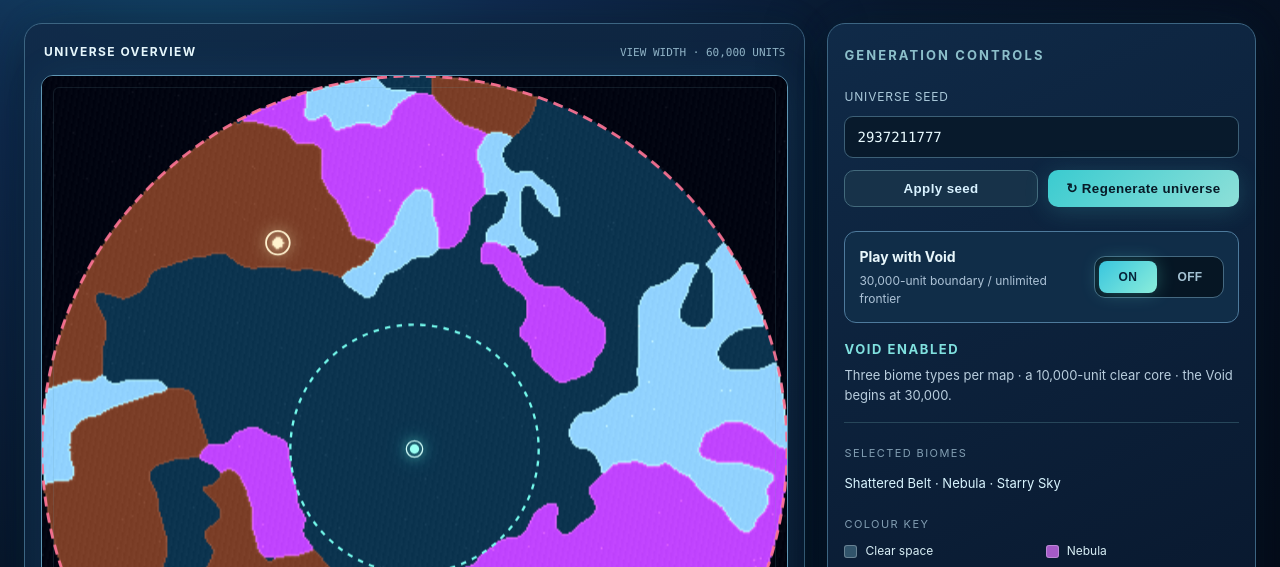
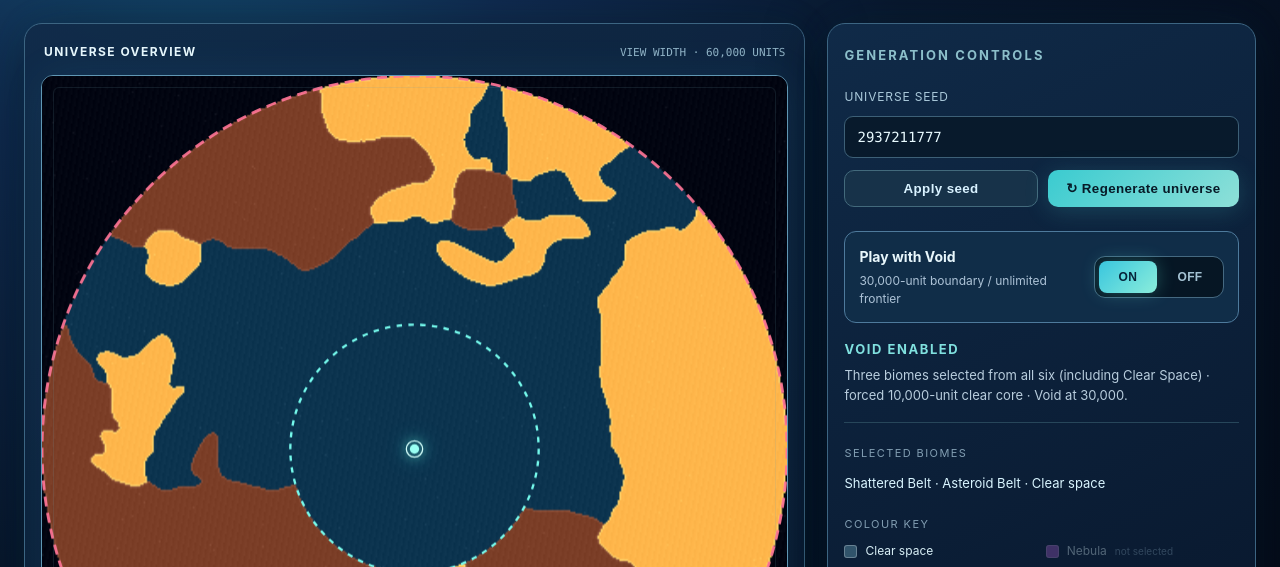
Before and after one commit to smil3ymil3y09-cell/Deep-Blue, a plain HTML site: page map-forge.html in a window 1280 px wide. Shown: the part 215-782 px from the top of the page. Drawn offline with Linux system fonts and the light colour scheme.

Commit message:
Sync Map Forge with six-biome generation and visible Clear Space outside safe core

```diff
--- a/map-forge.html
+++ b/map-forge.html
@@ -66,7 +66,7 @@ kbd{font:12px ui-monospace,Consolas,monospace;border:1px solid #456077;border-ra
   <div class="status"><strong id="modeValue">VOID ENABLED</strong><p id="modeDesc"></p></div>
   <div class="info-label">SELECTED BIOMES</div><div id="selected"></div>
   <div class="info-label">COLOUR KEY</div><div id="biomes" class="legend"></div>
-  <p class="note">The dashed cyan circle marks the 10,000-unit safe region. The red circle marks the Void boundary when enabled. The cream marker indicates the Altar's approximate position.</p>
+  <p class="note">The dashed cyan circle marks the always-clear 10,000-unit safe region. Clear Space can also appear outside the safe region. The red circle marks the Void boundary when enabled. The cream marker indicates the Altar's approximate position.</p>
   <p class="note">Generation uses Deep Blue's biome logic. Visualisation omits some live-game features such as individual asteroids, moving wrecks and formation-clearance adjustments to Altar placement.</p>
   <div class="info-label">EFFECTIVE SEED</div><div class="meta" id="seedActual"></div>
 </aside></div>
@@ -103,8 +103,8 @@ function biomeAt(x,y){
   const chosen=preflightMode==='seed'?Number($('pfWeather').value):NaN;
   if(Number.isInteger(chosen)&&chosen>=0&&chosen<=5)return chosen;
   // Continuous seeded biome fields, valid at any coordinate without storing an infinite map.
-  let best=1,score=-Infinity;
-  for(let type=1;type<=5;type++){
+  let best=0,score=-Infinity;
+  for(let type=0;type<=5;type++){
    const a=biomeNoise(x,y,8800,(expeditionSeed+Math.imul(type,911382323))|0);
    const b=biomeNoise(x,y,3200,(expeditionSeed^Math.imul(type,2038074743))|0);
    const v=a*.82+b*.18;
@@ -124,7 +124,6 @@ function biomeAt(x,y){
  let best=0;for(let k=1;k<weights.length;k++)if(weights[k]>weights[best])best=k;
  return best;
 }
-
 function generateAltar(){
  altar=null;altarActivated=false;altarMessageTime=0;altarShakeTime=0;
  const rng=wreckRandom((expeditionSeed^0xa17a8e1)>>>0);
@@ -150,7 +149,7 @@ function generateAltar(){
 function generateBiomeMap(){
  if(!voidWorld()){
   biomeGrid=null;biomeTargets=Array(6).fill(0);biomeCoverage=Array(6).fill(0);
-  biomeDominants=[1,2,3,4,5];return;
+  biomeDominants=[0,1,2,3,4,5];return;
  }
  if(preflightRun&&preflightMode==='seed'&&$('pfWeather').value!=='normal'){
  const kind=Number($('pfWeather').value),grid=new Int8Array(BIOME_SIDE*BIOME_SIDE).fill(-1);
@@ -158,60 +157,105 @@ function generateBiomeMap(){
  biomeGrid=grid;biomeTargets=Array(6).fill(0);biomeTargets[kind]=100;biomeCoverage=biomeTargets.slice();biomeDominants=[kind,kind,kind];return;
  }
  const rng=wreckRandom((expeditionSeed^0xb10be777)>>>0);
- // Exactly three biome types are selected on Void-enabled maps.
- const availableBiomes=[1,2,3,BIOME_SHATTERED,BIOME_CRYSTAL];
- // Void expeditions use exactly three randomly selected biome types (plus clear space).
- for(let i=availableBiomes.length-1;i>0;i--){const j=Math.floor(rng()*(i+1));[availableBiomes[i],availableBiomes[j]]=[availableBiomes[j],availableBiomes[i]]}
+ // Sample exactly three from all SIX biome types. Clear Space (0) is a normal
+ // candidate, not an automatic fourth biome. The inner 10k is always clear
+ // regardless of which three were selected.
+ const availableBiomes=[0,1,2,3,BIOME_SHATTERED,BIOME_CRYSTAL];
+ for(let i=availableBiomes.length-1;i>0;i--){
+  const j=Math.floor(rng()*(i+1));
+  [availableBiomes[i],availableBiomes[j]]=[availableBiomes[j],availableBiomes[i]];
+ }
  biomeDominants=availableBiomes.slice(0,3);
- const biomeTypes=[0,...biomeDominants];
- const free=30+rng()*10;let a,b,d;
- do{a=65/3+rng()*20-10;b=65/3+rng()*20-10;d=100-free-a-b}while(Math.abs(d-65/3)>10);
- const targets=[free,a,b,d];biomeTargets=Array(6).fill(0);for(let k=0;k<4;k++)biomeTargets[biomeTypes[k]]=targets[k];
- const n=BIOME_SIDE**2,grid=new Int8Array(n).fill(-1),scores=new Float32Array(n*4),valid=[];
- const seeds=Array.from({length:14},()=>Math.floor(rng()*1e9)),directions=[-2.35,-.79,Math.PI/2];
+ const biomeTypes=biomeDominants;
+ // Balance the three selected biomes across the outer ring. The forced safe
+ // zone does not count toward their target percentages.
+ const a=27+rng()*13,b=27+rng()*13;
+ const targets=[a,b,100-a-b];
+ biomeTargets=Array(6).fill(0);
+ for(let k=0;k<3;k++)biomeTargets[biomeTypes[k]]=targets[k];
+
+ const n=BIOME_SIDE**2,grid=new Int8Array(n).fill(-1);
+ const scores=new Float32Array(n*3),valid=[];
+ const seeds=Array.from({length:11},()=>Math.floor(rng()*1e9));
+ const directions=[-2.35,-.79,Math.PI/2];
+
  for(let y=0;y<BIOME_SIDE;y++)for(let x=0;x<BIOME_SIDE;x++){
-  const wx=(x+.5)*BIOME_STEP-BIOME_LIMIT,wy=(y+.5)*BIOME_STEP-BIOME_LIMIT,dist=Math.hypot(wx,wy),idx=y*BIOME_SIDE+x;
-  if(dist<BIOME_SAFE){grid[idx]=0;continue}if(dist>=BIOME_LIMIT)continue;
+  const wx=(x+.5)*BIOME_STEP-BIOME_LIMIT,wy=(y+.5)*BIOME_STEP-BIOME_LIMIT;
+  const dist=Math.hypot(wx,wy),idx=y*BIOME_SIDE+x;
+  if(dist<BIOME_SAFE){grid[idx]=-2;continue}
+  if(dist>=BIOME_LIMIT)continue;
   valid.push(idx);
-  const ax=wx+(biomeNoise(wx,wy,7500,seeds[0])-.5)*5200,ay=wy+(biomeNoise(wx,wy,7500,seeds[1])-.5)*5200,angle=Math.atan2(-wy,wx);
-  for(let type=0;type<4;type++){
-   const pref=type===0?0:Math.max(...directions.map((v,i)=>biomeDominants[i]===biomeTypes[type]?Math.cos(angle-v):-2));
-   scores[idx*4+type]=biomeNoise(ax,ay,10500,seeds[type+2])*.66+biomeNoise(ax,ay,3700,seeds[type+6])*.26+biomeNoise(ax,ay,1200,seeds[type+10])*.08+pref*.15;
+  const ax=wx+(biomeNoise(wx,wy,7500,seeds[0])-.5)*5200;
+  const ay=wy+(biomeNoise(wx,wy,7500,seeds[1])-.5)*5200;
+  const angle=Math.atan2(-wy,wx);
+  for(let type=0;type<3;type++){
+   const pref=Math.cos(angle-directions[type]);
+   scores[idx*3+type]=biomeNoise(ax,ay,10500,seeds[type+2])*.66
+    +biomeNoise(ax,ay,3700,seeds[type+5])*.26
+    +biomeNoise(ax,ay,1200,seeds[type+8])*.08
+    +pref*.15;
   }
  }
- const bias=[.05,0,0,0];
+
+ const bias=[0,0,0];
  for(let pass=0;pass<95;pass++){
-  const counts=[0,0,0,0];
-  for(const idx of valid){let winner=0,best=-Infinity;for(let k=0;k<4;k++){const s=scores[idx*4+k]+bias[k];if(s>best){best=s;winner=k}}grid[idx]=winner;counts[winner]++}
-  for(let k=0;k<4;k++)bias[k]+=(targets[k]-counts[k]*100/valid.length)*.0015;
+  const counts=[0,0,0];
+  for(const idx of valid){
+   let winner=0,best=-Infinity;
+   for(let k=0;k<3;k++){
+    const score=scores[idx*3+k]+bias[k];
+    if(score>best){best=score;winner=k}
+   }
+   grid[idx]=winner;counts[winner]++;
+  }
+  for(let k=0;k<3;k++)bias[k]+=(targets[k]-counts[k]*100/valid.length)*.0015;
  }
- // Remove small connected weather components (minimum 0.5% of whole circular universe).
+
+ // Remove tiny disconnected islands for ALL selected biome types, including
+ // Clear Space when it is selected. -2 is the forced 10k safe core.
  const minCells=Math.ceil(Math.PI*BIOME_LIMIT**2*.005/BIOME_STEP**2);
  for(let pass=0;pass<4;pass++){
   const seen=new Uint8Array(n),small=[];
   for(const start of valid){
-   if(grid[start]===0||seen[start])continue;
+   if(seen[start])continue;
    const type=grid[start],queue=[start];seen[start]=1;
    for(let q=0;q<queue.length;q++){
     const at=queue[q],x=at%BIOME_SIDE,y=(at/BIOME_SIDE)|0;
-    for(const next of [x?at-1:-1,x<BIOME_SIDE-1?at+1:-1,y?at-BIOME_SIDE:-1,y<BIOME_SIDE-1?at+BIOME_SIDE:-1])
-     if(next>=0&&!seen[next]&&grid[next]===type){seen[next]=1;queue.push(next)}
+    for(const next of [
+     x?at-1:-1,x<BIOME_SIDE-1?at+1:-1,
+     y?at-BIOME_SIDE:-1,y<BIOME_SIDE-1?at+BIOME_SIDE:-1
+    ]){
+     if(next>=0&&!seen[next]&&grid[next]===type){
+      seen[next]=1;queue.push(next);
+     }
+    }
    }
    if(queue.length<minCells)small.push(queue);
   }
   if(!small.length)break;
   for(const component of small){
-   const counts=[0,0,0,0];
-   for(const idx of component){const x=idx%BIOME_SIDE,y=(idx/BIOME_SIDE)|0;for(const next of [x?idx-1:-1,x<BIOME_SIDE-1?idx+1:-1,y?idx-BIOME_SIDE:-1,y<BIOME_SIDE-1?idx+BIOME_SIDE:-1])if(next>=0&&grid[next]>=0&&grid[next]!==grid[idx])counts[grid[next]]++}
+   const counts=[0,0,0];
+   for(const idx of component){
+    const x=idx%BIOME_SIDE,y=(idx/BIOME_SIDE)|0;
+    for(const next of [
+     x?idx-1:-1,x<BIOME_SIDE-1?idx+1:-1,
+     y?idx-BIOME_SIDE:-1,y<BIOME_SIDE-1?idx+BIOME_SIDE:-1
+    ]){
+     if(next>=0&&grid[next]>=0&&grid[next]!==grid[idx])counts[grid[next]]++;
+    }
+   }
    const type=counts.indexOf(Math.max(...counts));
    for(const idx of component)grid[idx]=type;
   }
  }
- const counts=[0,0,0,0];for(const idx of valid)counts[grid[idx]]++;
+
+ const counts=[0,0,0];
+ for(const idx of valid)counts[grid[idx]]++;
  biomeCoverage=Array(6).fill(0);
- for(let k=0;k<4;k++)biomeCoverage[biomeTypes[k]]=counts[k]*100/valid.length;
- // The generator's 0–3 temporary lanes are mapped to real biome IDs after smoothing.
+ for(let k=0;k<3;k++)biomeCoverage[biomeTypes[k]]=counts[k]*100/valid.length;
  for(const idx of valid)grid[idx]=biomeTypes[grid[idx]];
+ // Leave core cells as -2: biomeAt always returns Clear Space inside 10k,
+ // but must not blend that forced region into the outer biome selection.
  biomeGrid=grid;
  console.info('Biome map', {seed:expeditionSeed,targets:biomeTargets,coverage:biomeCoverage,dominants:biomeDominants});
 }
@@ -300,23 +344,23 @@ function draw(){
 function scheduleDraw(){if(drawPending)return;drawPending=true;requestAnimationFrame(draw)}
 function updateLegend(){
  const list=$('biomes');list.innerHTML='';
- const active=new Set(voidWorld()?biomeDominants:[1,2,3,4,5]);
+ const active=new Set(voidWorld()?biomeDominants:[0,1,2,3,4,5]);
  for(let i=0;i<6;i++){
   const row=document.createElement('div');row.className='legend-item';
-  row.style.opacity=i===0||active.has(i)?'1':'.34';
+  row.style.opacity=active.has(i)?'1':'.34';
   const dot=document.createElement('span');dot.className='dot';dot.style.background=BIOME_COLORS[i];
   const label=document.createElement('span');label.textContent=names[i];
   row.append(dot,label);
-  if(i>0&&!active.has(i)){const hint=document.createElement('small');hint.textContent='not selected';row.append(hint)}
+  if(!active.has(i)){const hint=document.createElement('small');hint.textContent=i===0?'core only':'not selected';row.append(hint)}
   list.append(row);
  }
  $('modeDesc').textContent=voidWorld()
- ? 'Three biome types per map · a 10,000-unit clear core · the Void begins at 30,000.'
- : 'All five biome types can generate at any distance beyond the 10,000-unit clear core. Pan to explore the endless frontier.';
+ ? 'Three biomes selected from all six (including Clear Space) · forced 10,000-unit clear core · Void at 30,000.'
+ : 'All six biome types, including Clear Space, can generate beyond the 10,000-unit clear core. Pan to explore the endless frontier.';
  $('modeValue').textContent=voidWorld()?'VOID ENABLED':'ENDLESS FRONTIER';
  $('voidOn').setAttribute('aria-pressed',String(preflightVoidEnabled));
  $('voidOff').setAttribute('aria-pressed',String(!preflightVoidEnabled));
- $('selected').textContent=voidWorld()?biomeDominants.map(i=>names[i]).join(' · '):'All five biomes';
+ $('selected').textContent=voidWorld()?biomeDominants.map(i=>names[i]).join(' · '):'All six biomes';
  $('seedActual').textContent=expeditionSeed.toString();
 }
 function regenerate(newSeed=false){
```
